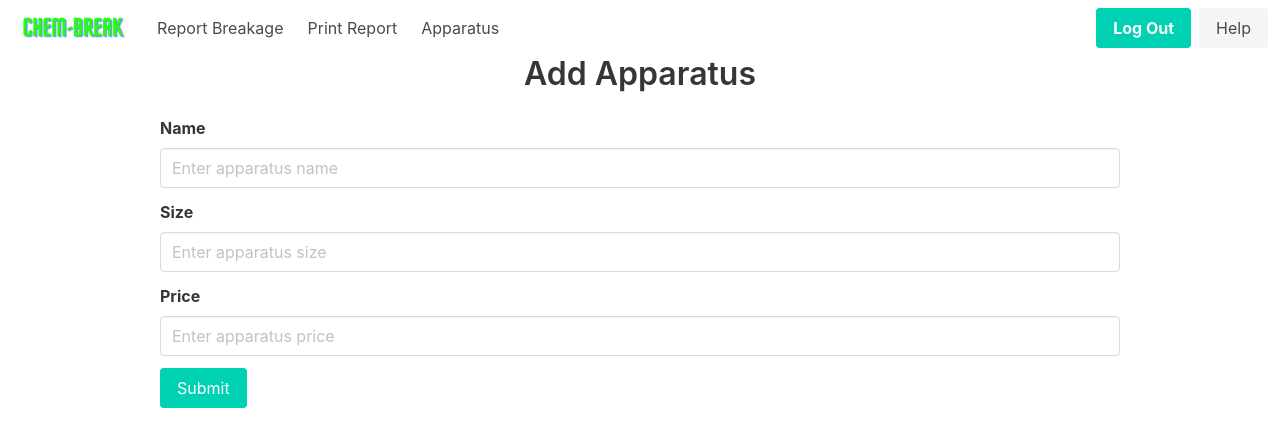
After one commit to salmansyyd/Chem-Break, a Flask app: page /home/apparatus/1 in a window 1280 px wide. The commit adds this page. Shown: the top 447 px of the page. Run offline with Flask 2, Linux system fonts and the light colour scheme; the visitor is signed in with stand-in values (Sample User, id 1); data that the repository does not hold is empty; some libraries are stand-ins or nearby versions.

Commit message:
Apparatus Module - Update Apparatus func() - Delete Apparatus func() - works fine.

```diff
--- a/app/routes.py
+++ b/app/routes.py
@@ -73,4 +73,39 @@ def new_apparatus():
         apparatus = Apparatus(name=name, size=size, price=price)
         db.session.add(apparatus)
         db.session.commit()
-    return redirect(url_for('main.apparatus', apparatuses=Apparatus.query.all()))
+    return redirect(url_for('main.apparatus'))
+
+
+@main.route("/home/apparatus/<int:id>", methods=['GET', 'POST'])
+@login_required
+def update_apparatus(id):
+    """
+    Update apparatus.
+    """
+
+    if request.method == 'GET':
+        return render_template('update_apparatus.html', apparatus=Apparatus.query.get(id))
+
+    if request.method == 'POST':
+        name = request.form['name']
+        size = request.form['size']
+        price = request.form['price']
+        apparatus = Apparatus.query.get(id)
+        apparatus.name = name
+        apparatus.size = size
+        apparatus.price = price
+        db.session.commit()
+    return redirect(url_for('main.apparatus'))
+
+
+@main.route("/home/apparatus/<int:id>/delete", methods=['POST'])
+@login_required
+def delete_apparatus(id):
+    """
+    Delete apparatus.
+    """
+    if request.method == 'POST':
+        apparatus = Apparatus.query.get(id)
+        db.session.delete(apparatus)
+        db.session.commit()
+    return redirect(url_for('main.apparatus'))
--- /dev/null
+++ b/app/templates/update_apparatus.html
@@ -0,0 +1,41 @@
+{% extends 'nav_base.html' %}
+
+{% block head %}
+{% endblock %}
+
+
+{% block content %}
+
+<div class="container is-max-desktop">
+    <h1 class="title has-text-centered">Add Apparatus</h1>
+    <form method="post">
+        <div class="field">
+            <label class="label">Name</label>
+            <div class="control">
+                <input class="input" type="text" placeholder="Enter apparatus name" name="name" value="{{ apparatus.name }}" required>
+            </div>
+        </div>
+
+        <div class="field">
+            <label class="label">Size</label>
+            <div class="control">
+                <input class="input" type="text" placeholder="Enter apparatus size" name="size" value="{{ apparatus.size }}">
+            </div>
+        </div>
+
+        <div class="field">
+            <label class="label">Price</label>
+            <div class="control">
+                <input class="input" type="number" placeholder="Enter apparatus price" name="price" min="0" value="{{ apparatus.price }}" required>
+            </div>
+        </div>
+
+        <div class="field">
+            <div class="control">
+                <button class="button is-primary" type="submit">Submit</button>
+            </div>
+        </div>
+    </form>
+</div>
+
+{% endblock %}
```
Also changed, not shown: app/templates/apparatus.html (+4 -4 lines), app.db.
